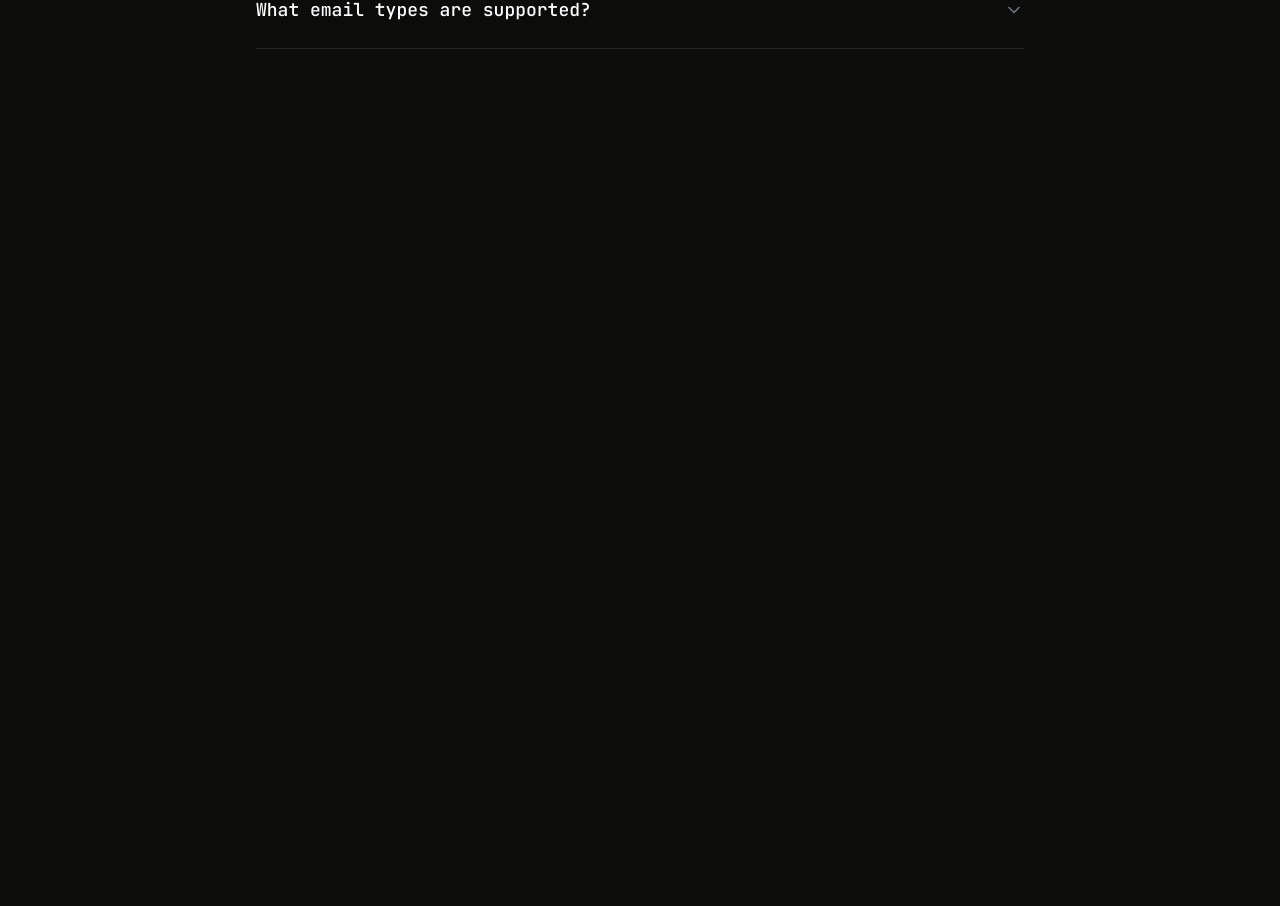
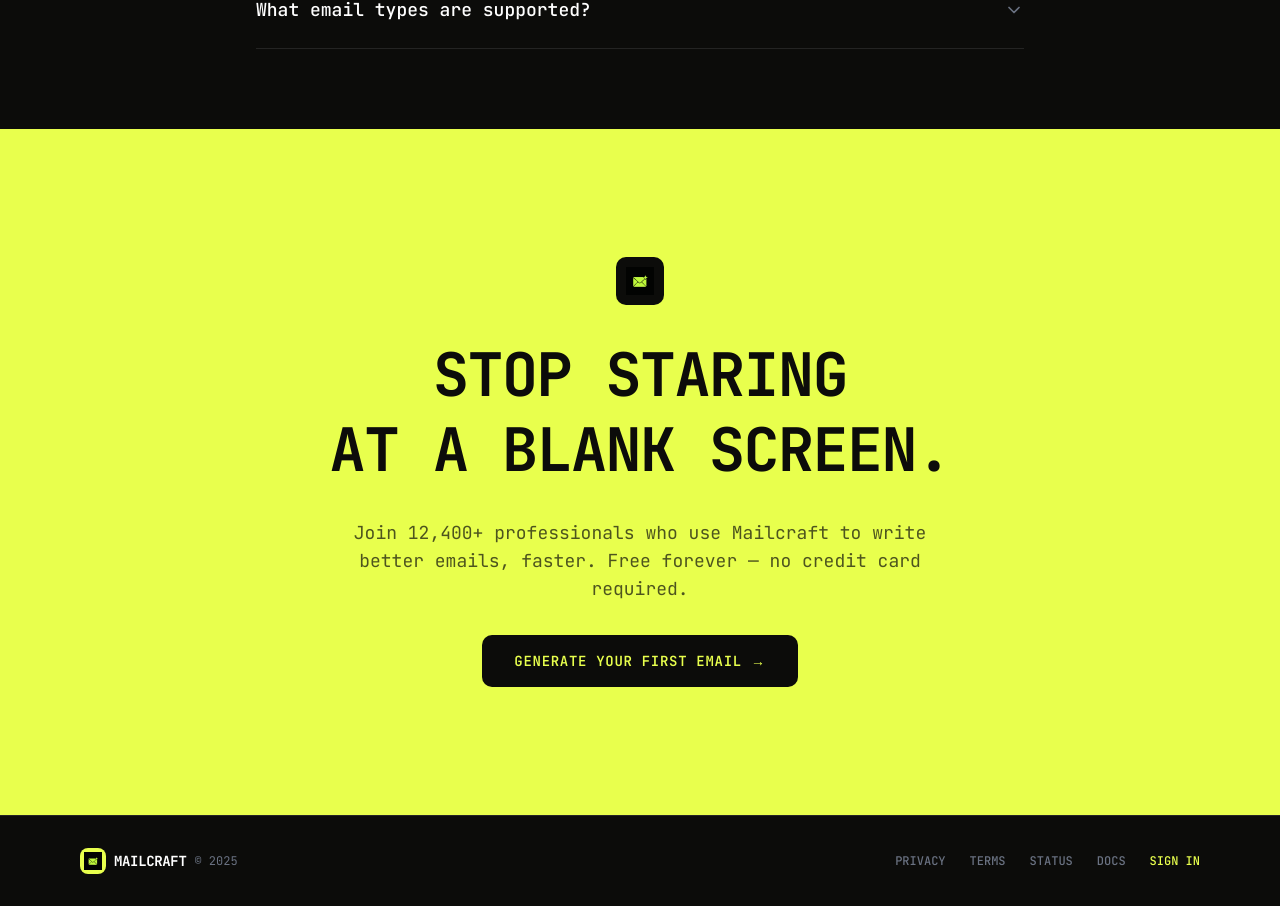
Before and after one commit to sohaildevx/MailCraft, a Next.js app: page / in a window 1280 px wide. Shown: the part 3580-4486 px from the top of the page. Before the commit the page ends 3709 px from the top, so only its background shows below. Built offline with nearby package versions, Linux system fonts and the light colour scheme.

Commit message:
feat: Add  CTA and footer

```diff
--- a/app/page.tsx
+++ b/app/page.tsx
@@ -4,6 +4,8 @@ import Features from "../components/Features";
 import HowItWorks from "../components/HowItWorks";
 import { Pricing } from "../components/Pricing";
 import { FAQ } from "../components/FAQ";
+import { CTA } from "../components/CTA";
+import { Footer } from "../components/Footer";
 import FadeIn from "../components/FadeIn";
 
 export default function Home() {
@@ -26,7 +28,11 @@ export default function Home() {
         <FadeIn>
           <FAQ />
         </FadeIn>
+        <FadeIn>
+          <CTA />
+        </FadeIn>
       </main>
+      <Footer />
     </>
   );
 }
--- /dev/null
+++ b/components/CTA.tsx
@@ -0,0 +1,28 @@
+import Link from "next/link";
+
+export function CTA() {
+  return (
+    <section className="bg-[#E8FF4D] px-6 py-24 md:py-32">
+      <div className="max-w-3xl mx-auto flex flex-col items-center text-center gap-8">
+        <span className="flex items-center justify-center w-12 h-12 bg-[#0c0c0a] rounded-lg">
+          <img src="/logo/logo.svg" alt="MailCraft" width={28} height={28} />
+        </span>
+
+        <h2 className="text-4xl md:text-6xl font-bold tracking-tight text-[#0c0c0a] leading-tight">
+          STOP STARING <br />
+          AT A BLANK SCREEN.
+        </h2>
+
+        <p className="text-base md:text-lg text-[#0c0c0a]/70 max-w-xl font-mono">
+          Join 12,400+ professionals who use Mailcraft to write better emails, faster. Free forever — no credit card required.
+        </p>
+
+        <Link href="/sign-up">
+          <button className="bg-[#0c0c0a] text-[#E8FF4D] px-8 py-4 rounded-lg text-sm font-semibold tracking-wider hover:bg-gray-900 transition-colors cursor-pointer">
+            GENERATE YOUR FIRST EMAIL →
+          </button>
+        </Link>
+      </div>
+    </section>
+  );
+}
--- /dev/null
+++ b/components/Footer.tsx
@@ -0,0 +1,44 @@
+import Link from "next/link";
+
+const footerLinks = [
+  { label: "PRIVACY", href: "#" },
+  { label: "TERMS", href: "#" },
+  { label: "STATUS", href: "#" },
+  { label: "DOCS", href: "#" },
+];
+
+export function Footer() {
+  return (
+    <footer className="bg-[#0c0c0a] border-t border-white/10 px-6 py-8 md:px-12 lg:px-20">
+      <div className="max-w-6xl mx-auto flex flex-col md:flex-row items-center justify-between gap-6">
+        <div className="flex items-center gap-2">
+          <span className="flex items-center justify-center rounded-md bg-[#E8FF4D] p-1">
+            <img src="/logo/logo.svg" alt="MailCraft logo" width={18} height={18} />
+          </span>
+          <span className="text-sm font-bold tracking-tight text-white">
+            MAILCRAFT
+          </span>
+          <span className="text-xs text-gray-500">© 2025</span>
+        </div>
+
+        <div className="flex items-center gap-6">
+          {footerLinks.map((link) => (
+            <a
+              key={link.label}
+              href={link.href}
+              className="text-xs font-medium text-gray-500 hover:text-white transition-colors"
+            >
+              {link.label}
+            </a>
+          ))}
+          <Link
+            href="/sign-in"
+            className="text-xs font-medium text-[#E8FF4D] hover:underline"
+          >
+            SIGN IN
+          </Link>
+        </div>
+      </div>
+    </footer>
+  );
+}
```
